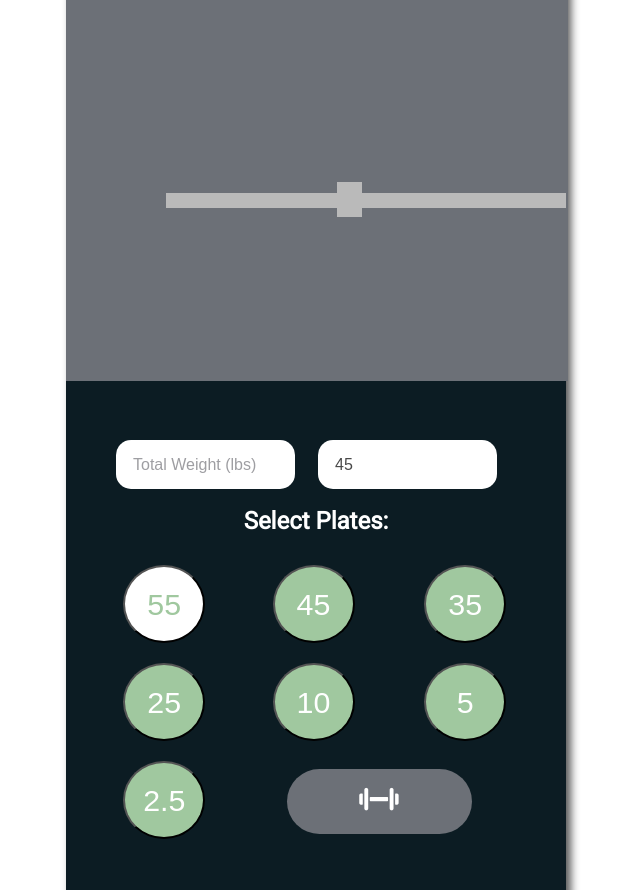
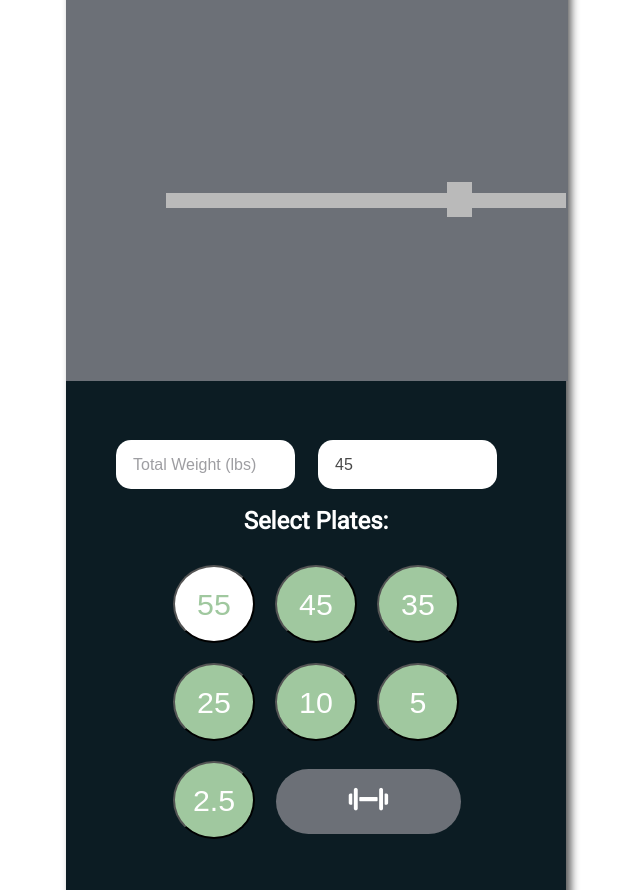
Before and after one commit to kevinmolina-io/barbell-calculator, a website: page dist/index.html in a window 1280 px wide. Shown: the part 62-952 px from the top of the page, without its empty margins (324-964 px from the left). Drawn offline with nearby package versions, Linux system fonts and the light colour scheme.

Commit message:
-- fixed issue where web app loaded zoomed in

```diff
--- a/dist/index.html
+++ b/dist/index.html
@@ -12,7 +12,7 @@
     <link rel="stylesheet" type="text/css" href="style.css" />
     <link rel="stylesheet" type="text/css" href="queries.css" />
     <meta charset="UTF-8" />
-    <meta name="viewport" content="width=device-width, initial-scale=1.0" />
+    <meta name="viewport" content="width=device-width, user-scalable=no" />
 
     <meta http-equiv="X-UA-Compatible" content="IE=Edge" />
     <title>Barbell Calculator</title>
@@ -23,7 +23,7 @@
         <h1 class="instructions-top">On each side:</h1>
         <svg class="output">
           <rect class="barbell"></rect>
-          <rect class="bound" x="270" y="164"></rect>
+          <rect class="bound" x="380" y="164"></rect>
 
           <!-- <rect class="plate-45" x="248"></rect>
           <text class="label-45" x="250">45</text> -->
--- a/dist/style.css
+++ b/dist/style.css
@@ -141,7 +141,7 @@ input:focus {
   height: 65px;
   width: 185px;
   margin-top: 18px;
-  margin-left: 24px;
+  margin-left: 11px;
   border-radius: 33px;
   text-align: center;
   font-size: 20px;
@@ -172,7 +172,7 @@ input:focus {
   grid-template-columns: auto auto auto;
   grid-template-rows: auto auto auto;
   /* margin: 39px 59px; */
-  justify-content: space-evenly;
+  justify-content: center;
 }
 
 .column {
```
